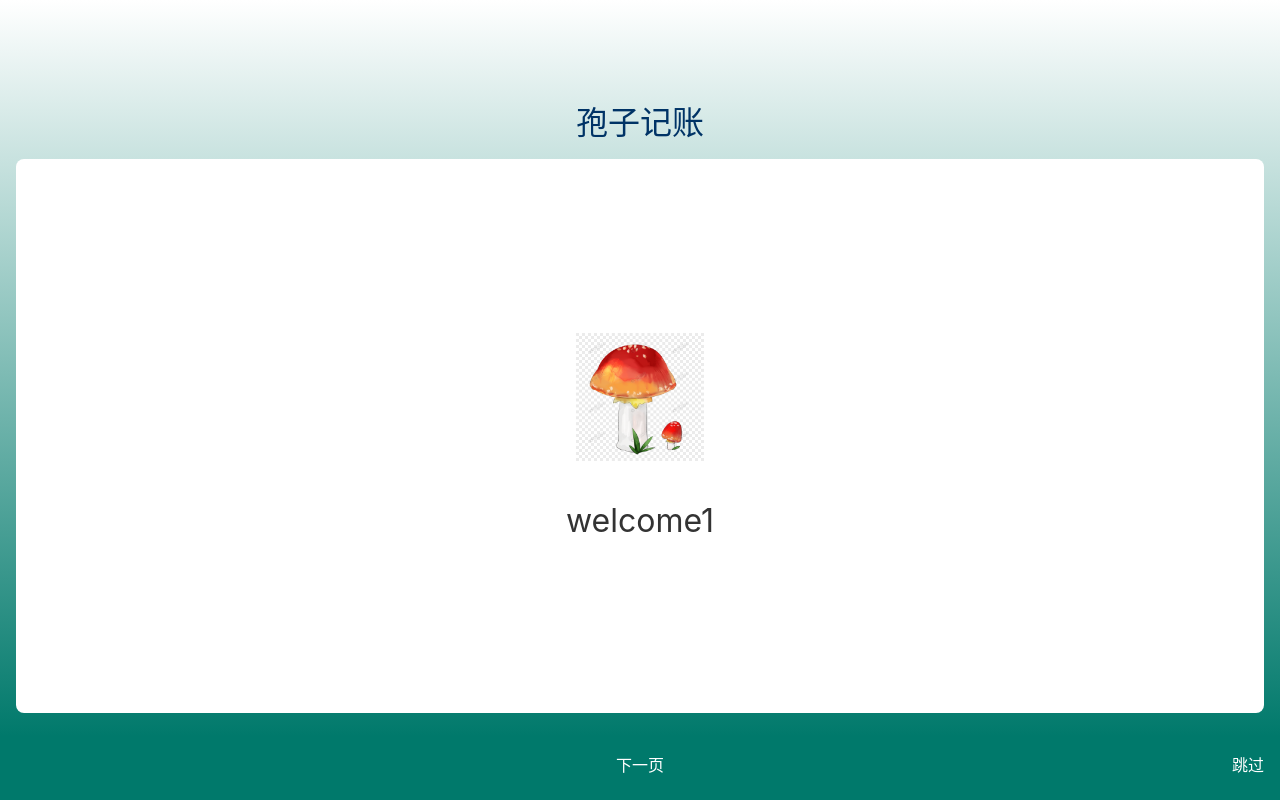
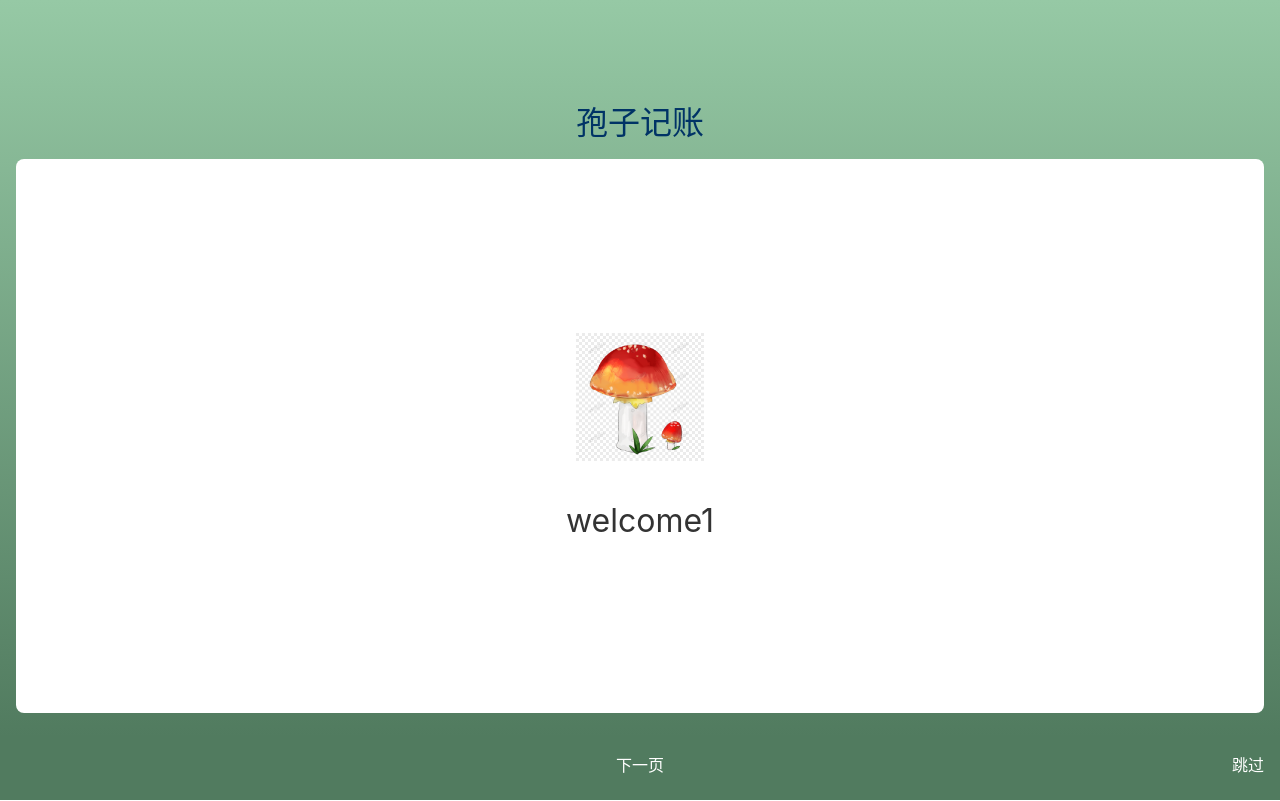
Before and after one commit to QuQyouth/sporebook, a Vue app: page /#/welcome/1 in a window 1280 px wide. Built offline with nearby package versions, Linux system fonts and the light colour scheme.

Commit message:
changed some colors

```diff
--- a/src/assets/stylesheets/vars.scss
+++ b/src/assets/stylesheets/vars.scss
@@ -2,15 +2,15 @@
     --text: #333;
     --welcome-card-bg: #fff;
     --welcome-actions-text: #fff;
-    --welcome-bg-start: #fff;
-    --welcome-bg-end: #00796B;
+    --welcome-bg-start: #96c9a5;
+    --welcome-bg-end: #517b5f;
     --welcome-nav-height: 64px;
     --welcome-nav-gap: 8px;
     --z-index-bottom-nav: 8;
     --z-index-nav-overlay: 16;
     --z-index-navbar: 32;
     --transition-duration: 0.5s;
-    --button-bg: #485b4d;
+    --button-bg: #405449;
     --button-bg-danger: #c51244;
     --button-text: #fff;
     --button-font-size: 18px;
@@ -18,8 +18,8 @@
     --button-height: 48px;
     --float-button-text: #fff;
     --float-button-bg: var(--button-bg);
-    --nav-bg-start: var(--welcome-bg-start);
-    --nav-bg-end: var(--welcome-bg-end);
+    --nav-bg-start: var(--welcome-bg-end);
+    --nav-bg-end: var(--button-bg);
     --nav-text: #fff;
     --overlay-mask-bg: rgba(0, 0, 0, 0.5);
     --overlay-bg: #fff;
@@ -38,6 +38,7 @@
     --input-radius: 8px;
     --input-shadow: #ccc;
     --error-color: #c51244;
-    --total-bg: #ccc;
-    --sign-bg: #ccc
+    --total-bg: #b7aebd;
+    --total-text: var(--button-bg);
+    --sign-bg: var(--total-bg)
 }
--- a/src/components/item/ItemSummary.module.scss
+++ b/src/components/item/ItemSummary.module.scss
@@ -5,6 +5,7 @@
     display: flex;
     justify-content: space-around;
     padding: 8px 0;
+    color: var(--total-text);
     >li {
         display: flex;
         flex-direction: column;
@@ -17,7 +18,8 @@
         display: flex;
         height: 56px;
         line-height: 40px;
-        border-bottom: 1px solid #ccc;
+        border-bottom: 1px solid #75738f;
+        color: var(--total-text);
         .sign {
             background-color: var(--sign-bg);
             border-radius: 50%;
@@ -26,13 +28,10 @@
         }
         .tag {
             margin-left: 16px;
+            color: var(--total-text);
         }
         .amount {
             margin-left: auto;
         }
     }
 }
-
-.overlay {
-    background-color: red;
-}
```
